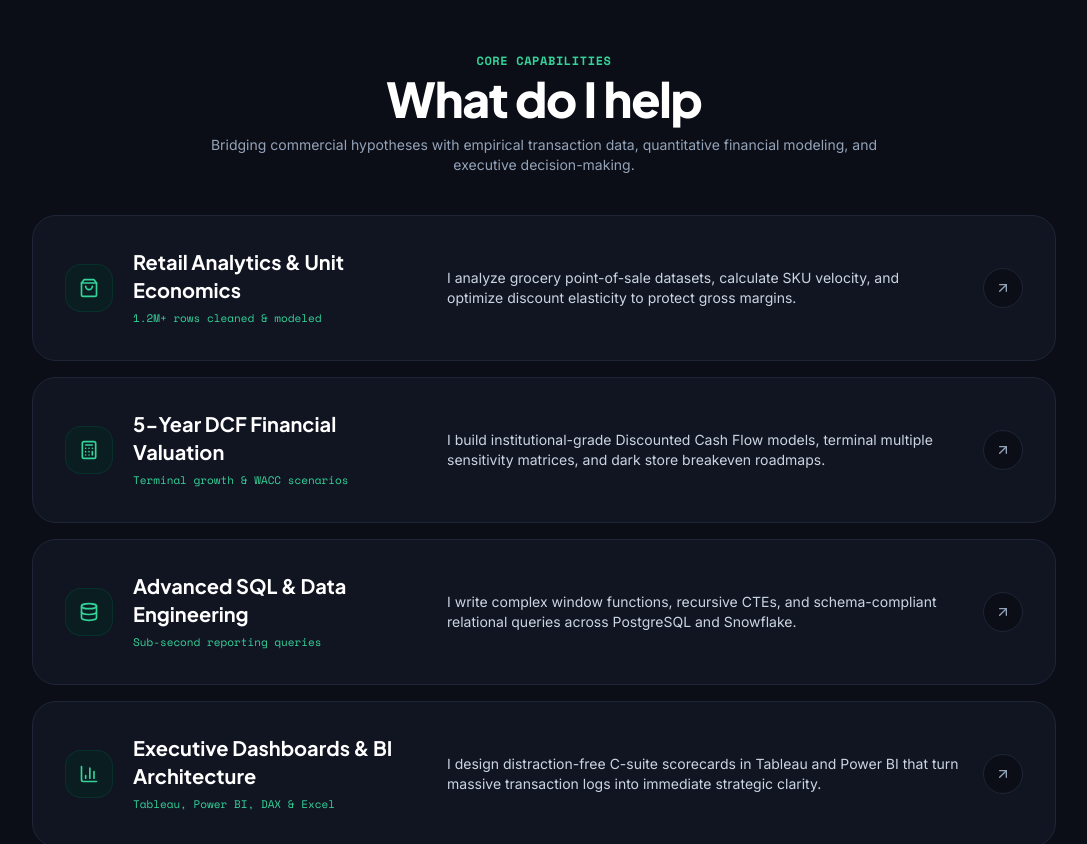
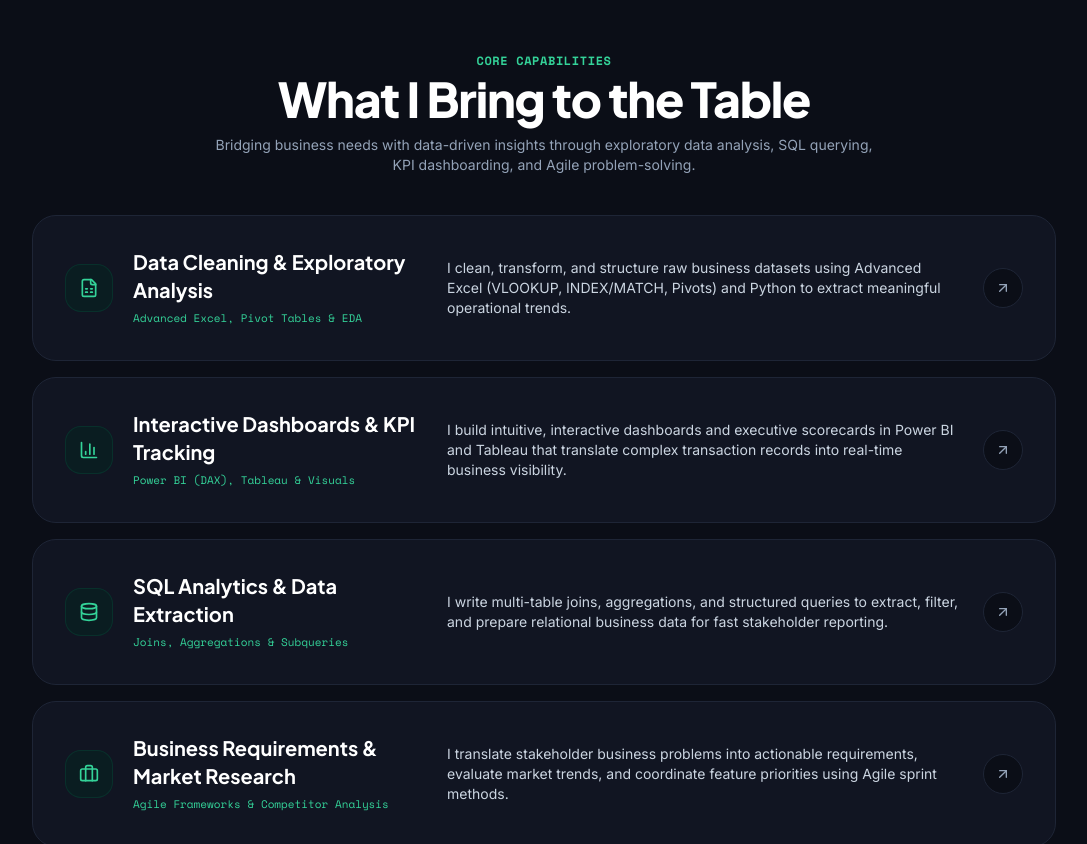
Before and after one commit to Tanu019/Portfolio, a React (Vite) app: page / in a window 1280 px wide. Shown: the part 660-1504 px from the top of the page, without its empty margins (96-1183 px from the left). Built offline with nearby package versions, Linux system fonts and the light colour scheme.

Commit message:
feat: align hero value statement and core capabilities with Business Analyst profile

```diff
--- a/index.html
+++ b/index.html
@@ -9,8 +9,8 @@
     <!-- Primary Page Title & Meta Tags -->
     <title>Tanu Chaudhary — Business Analyst | Portfolio & Quantitative Strategy</title>
     <meta name="title" content="Tanu Chaudhary — Business Analyst | Portfolio & Quantitative Strategy" />
-    <meta name="description" content="Tanu Chaudhary is an aspiring Business Analyst specializing in financial modeling, DCF valuation, SQL data engineering, Tableau & Power BI dashboards, and commercial unit economics." />
-    <meta name="keywords" content="Tanu Chaudhary, Business Analyst, Financial Modeling, DCF Valuation, SQL, Tableau, Power BI, Advanced Excel, Quick Commerce, Data Strategy" />
+    <meta name="description" content="Tanu Chaudhary is an aspiring Business Analyst specializing in business data analysis, Advanced Excel, SQL querying, Power BI & Tableau dashboards, and Agile project delivery." />
+    <meta name="keywords" content="Tanu Chaudhary, Business Analyst, Data Analytics, Advanced Excel, SQL, Power BI, Tableau, Python, Market Research, Agile, Dashboard Development" />
     <meta name="author" content="Tanu Chaudhary" />
     <meta name="robots" content="index, follow" />
 
@@ -18,7 +18,7 @@
     <meta property="og:type" content="website" />
     <meta property="og:url" content="https://tanu-chaudhary-portfolio.onrender.com/" />
     <meta property="og:title" content="Tanu Chaudhary — Business Analyst | Portfolio & Quantitative Strategy" />
-    <meta property="og:description" content="Explore flagship case studies, interactive financial valuation sandboxes, and SQL automation pipelines by Tanu Chaudhary." />
+    <meta property="og:description" content="Explore business analytics case studies, interactive KPI dashboards, and SQL analytics pipelines by Tanu Chaudhary." />
     <meta property="og:image" content="/profile.jpg" />
     <meta property="og:site_name" content="Tanu Chaudhary Portfolio" />
     <meta property="og:locale" content="en_US" />
--- a/src/components/Hero.jsx
+++ b/src/components/Hero.jsx
@@ -101,7 +101,7 @@ export default function Hero({ onExploreWork, onConnect, onOpenResume }) {
                 <Sparkles className="w-4 h-4" />
               </div>
               <p className="font-sans text-xs sm:text-sm text-slate-600 dark:text-slate-400 leading-relaxed font-normal">
-                I translate complex grocery retail transactions, 5-year DCF valuation models, and SQL pipelines into profitable executive roadmaps.
+                I turn complex business data into actionable decisions using SQL, Advanced Excel, and interactive BI dashboards.
               </p>
             </div>
 
--- a/src/components/SkillsSection.jsx
+++ b/src/components/SkillsSection.jsx
@@ -1,36 +1,36 @@
 import React from 'react';
-import { ArrowUpRight, ShoppingBag, Calculator, Database, BarChart3 } from 'lucide-react';
+import { ArrowUpRight, FileSpreadsheet, BarChart3, Database, Briefcase } from 'lucide-react';
 import { motion } from 'framer-motion';
 
 export default function SkillsSection() {
   const services = [
     {
       id: '01',
-      title: 'Retail Analytics & Unit Economics',
-      icon: ShoppingBag,
-      desc: 'I analyze grocery point-of-sale datasets, calculate SKU velocity, and optimize discount elasticity to protect gross margins.',
-      highlight: '1.2M+ rows cleaned & modeled'
+      title: 'Data Cleaning & Exploratory Analysis',
+      icon: FileSpreadsheet,
+      desc: 'I clean, transform, and structure raw business datasets using Advanced Excel (VLOOKUP, INDEX/MATCH, Pivots) and Python to extract meaningful operational trends.',
+      highlight: 'Advanced Excel, Pivot Tables & EDA'
     },
     {
       id: '02',
-      title: '5-Year DCF Financial Valuation',
-      icon: Calculator,
-      desc: 'I build institutional-grade Discounted Cash Flow models, terminal multiple sensitivity matrices, and dark store breakeven roadmaps.',
-      highlight: 'Terminal growth & WACC scenarios'
+      title: 'Interactive Dashboards & KPI Tracking',
+      icon: BarChart3,
+      desc: 'I build intuitive, interactive dashboards and executive scorecards in Power BI and Tableau that translate complex transaction records into real-time business visibility.',
+      highlight: 'Power BI (DAX), Tableau & Visuals'
     },
     {
       id: '03',
-      title: 'Advanced SQL & Data Engineering',
+      title: 'SQL Analytics & Data Extraction',
       icon: Database,
-      desc: 'I write complex window functions, recursive CTEs, and schema-compliant relational queries across PostgreSQL and Snowflake.',
-      highlight: 'Sub-second reporting queries'
+      desc: 'I write multi-table joins, aggregations, and structured queries to extract, filter, and prepare relational business data for fast stakeholder reporting.',
+      highlight: 'Joins, Aggregations & Subqueries'
     },
     {
       id: '04',
-      title: 'Executive Dashboards & BI Architecture',
-      icon: BarChart3,
-      desc: 'I design distraction-free C-suite scorecards in Tableau and Power BI that turn massive transaction logs into immediate strategic clarity.',
-      highlight: 'Tableau, Power BI, DAX & Excel'
+      title: 'Business Requirements & Market Research',
+      icon: Briefcase,
+      desc: 'I translate stakeholder business problems into actionable requirements, evaluate market trends, and coordinate feature priorities using Agile sprint methods.',
+      highlight: 'Agile Frameworks & Competitor Analysis'
     },
   ];
 
@@ -44,10 +44,10 @@ export default function SkillsSection() {
             Core Capabilities
           </span>
           <h2 className="font-grotesk font-extrabold text-3xl sm:text-4xl lg:text-5xl text-slate-900 dark:text-white tracking-tight mb-3">
-            What do I help
+            What I Bring to the Table
           </h2>
           <p className="font-sans text-xs sm:text-sm text-slate-600 dark:text-slate-400 leading-relaxed font-normal">
-            Bridging commercial hypotheses with empirical transaction data, quantitative financial modeling, and executive decision-making.
+            Bridging business needs with data-driven insights through exploratory data analysis, SQL querying, KPI dashboarding, and Agile problem-solving.
           </p>
         </div>
 
```
